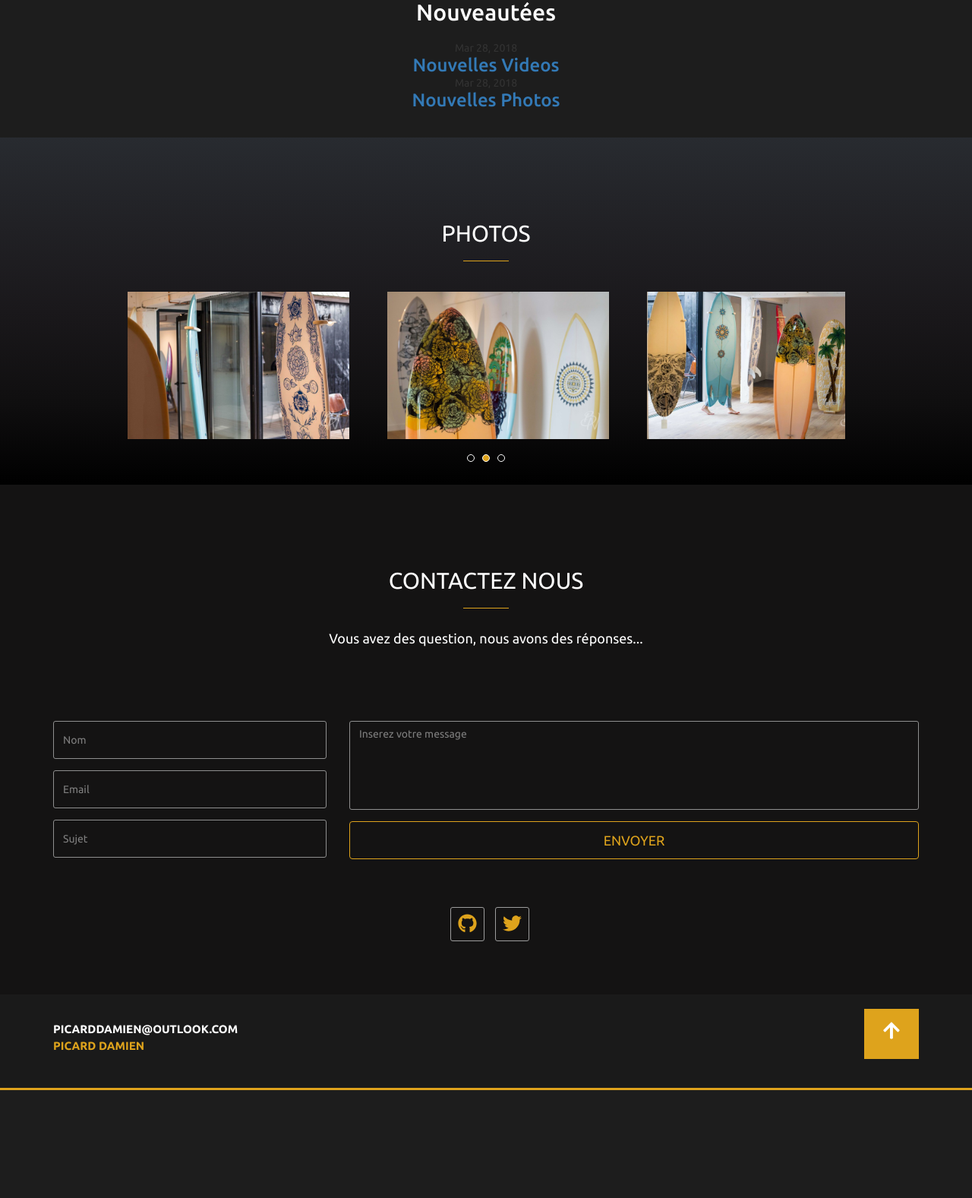
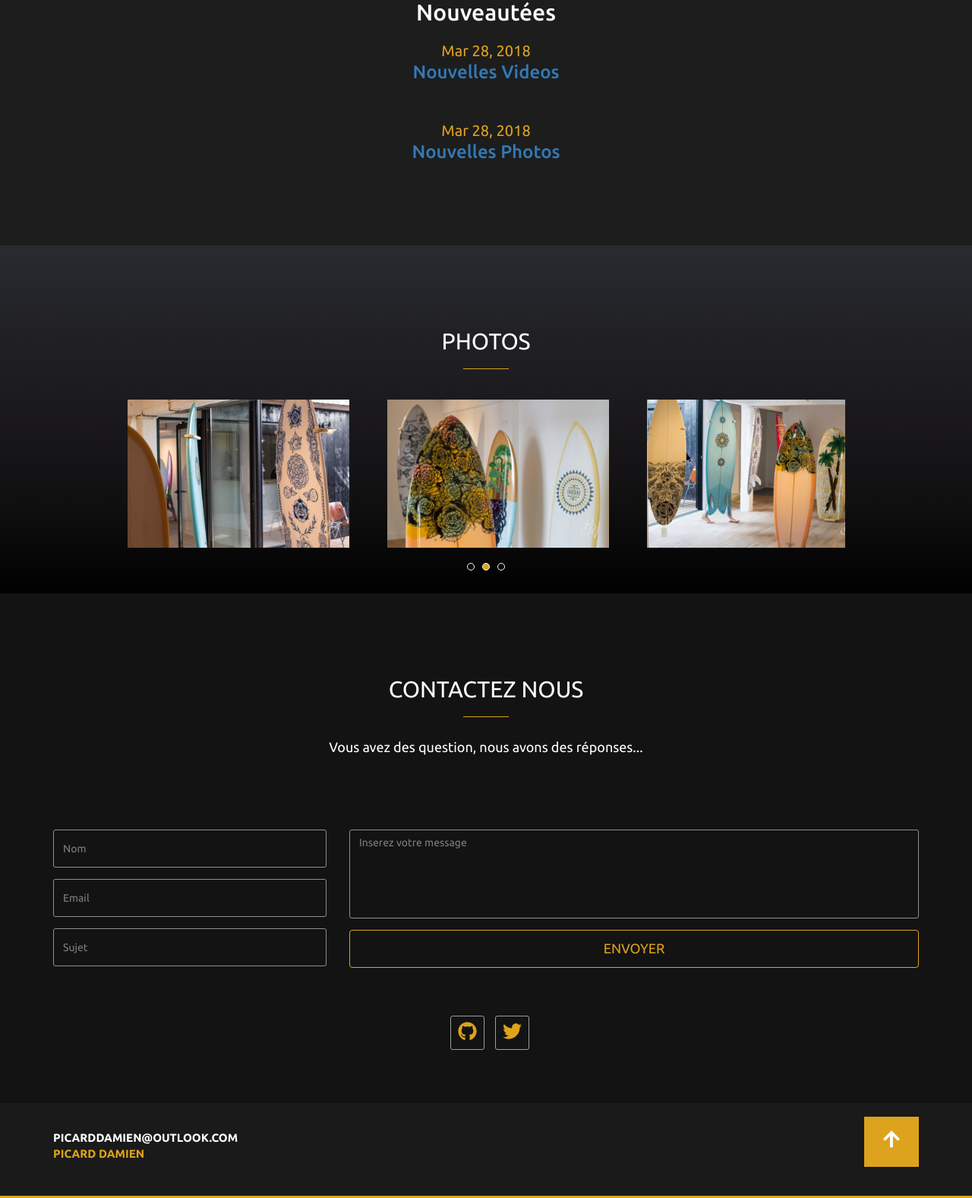
Before and after one commit to MrPikpikLol/blog-2, a Jekyll site: the page built from index.md, in a window 1280 px wide. Shown: the part 901-2478 px from the top of the page at 76% size. Built offline with Jekyll 4.4.1, drawn with Linux system fonts in a browser that asks for light colours; before the commit the page ends 2336 px from its top, so only the background shows below that.

Commit message:
change post layout to default

```diff
--- a/_includes/head.html
+++ b/_includes/head.html
@@ -1,7 +1,7 @@
 <head>
   <meta charset="utf-8">
   <meta name="viewport" content="width-device-width, initial-scale=1">
-    <link rel="icon" href="/ressources/img/surf-icon-1.png">
+    <link rel="icon" href="assets/img/surf-icon-1.png">
   <title>Surfin Waves WebSite</title>
   <!-- google fonts -->
   <link href="https://fonts.googleapis.com/css?family=Ubuntu:400,500,700" rel="stylesheet">
@@ -12,14 +12,14 @@
   <link rel="stylesheet" type="text/css" href="assets/css/bootstrap.min.css">
   <!-- font awesome css -->
   <link rel="stylesheet" type="text/css" href="assets/css/fontawesome.min.css">
-  <link rel="stylesheet" type="text/css" href="assets/css/fa-svg-with-js.css">
+  <link rel="stylesheet" type="text/css" href="/assets/css/fa-svg-with-js.css">
   <!-- bx slider -->
   <link rel="stylesheet" type="text/css" href="assets/css/jquery.bxslider.css">
   <!-- animate css -->
   <link rel="stylesheet" type="text/css" href="assets/css/animate.css">
   <link rel="stylesheet" type="text/css" href="assets/css/lity.min.css">
   <!-- mon css -->
-  <link rel="stylesheet" type="text/css" href="assets/css/style.css">
+  <link rel="stylesheet" type="text/css" href="/assets/css/style.css">
    <!-- script -->
 <!-- font awesome js -->
 <script src="assets/js/fontawesome-all.min.js"></script>
--- a/_layouts/post.html
+++ b/_layouts/post.html
@@ -1,5 +1,5 @@
 ---
-layout: post
+layout: default
 ---
 
 <article>
--- a/assets/css/style.css
+++ b/assets/css/style.css
@@ -252,6 +252,7 @@ h3 {
     color: #fff;
     text-align: center;
     margin: 0;
+    padding-bottom: 50px;
 }
 .home {
     background-color: #1d1d1d;
@@ -260,7 +261,7 @@ h3 {
     text-align: center;
     list-style: none;
     padding-top: 20px;
-    padding-bottom: 25px;
+    padding-bottom: 50px;
 }
 
 /* Post */
@@ -270,6 +271,11 @@ h3 {
     color: #fff;
     text-align: center;
     padding-bottom: 50px;
+}
+.post-meta {
+    color: #dea31c;
+    font-size: 20px;
+
 }
 .post-img {
     display: inline-block;
--- a/assets/js/main.js
+++ b/assets/js/main.js
@@ -154,23 +154,3 @@ $(document).ready(function(){
       slideMargin: 50
   });
 });
-
-// add counter
-
-$(document).ready(function(){
-
-    $('.counter-num').counterUp({
-
-        delay: 10,
-        time: 2000
-    });
-});
-
-//add animation
-
-$(document).ready(function(){
-
-    'use strict';
-    new WOW().init();
-
-});
```
